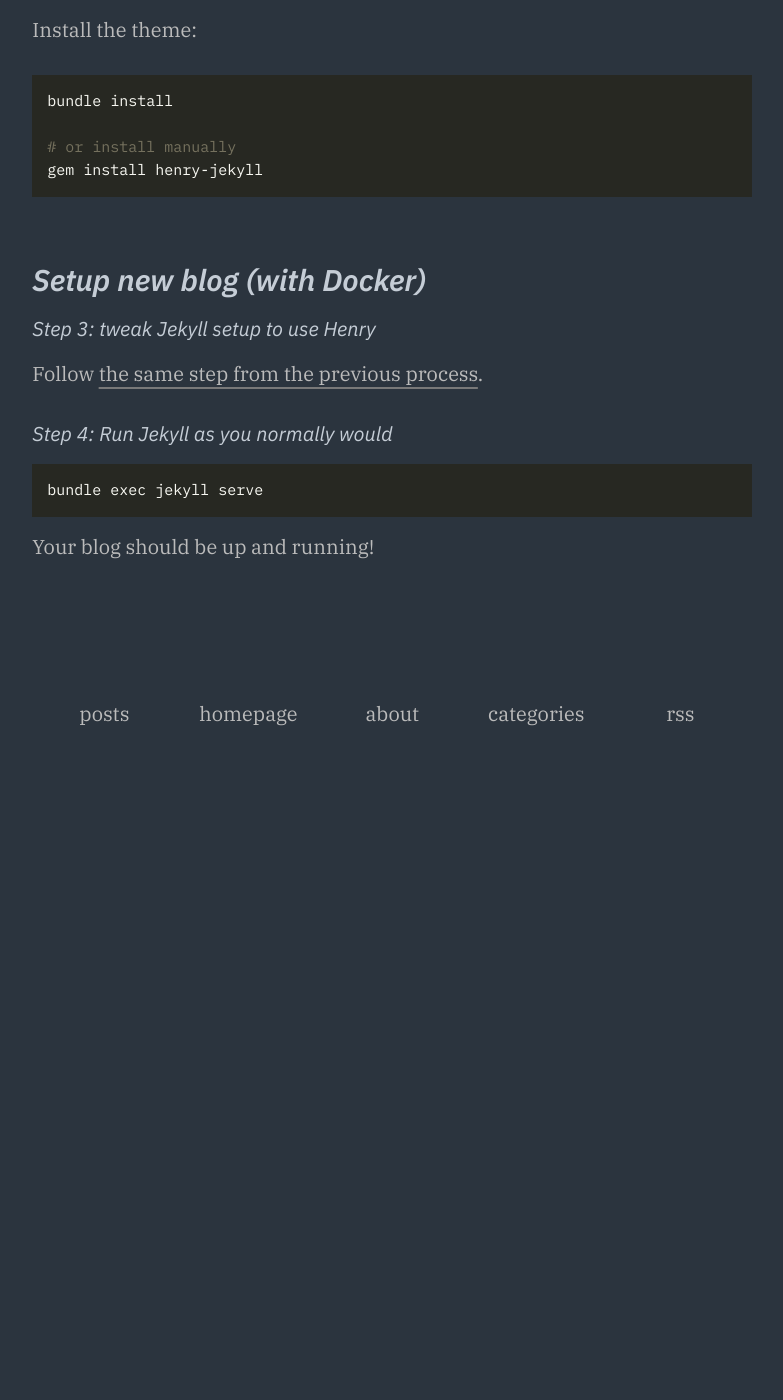
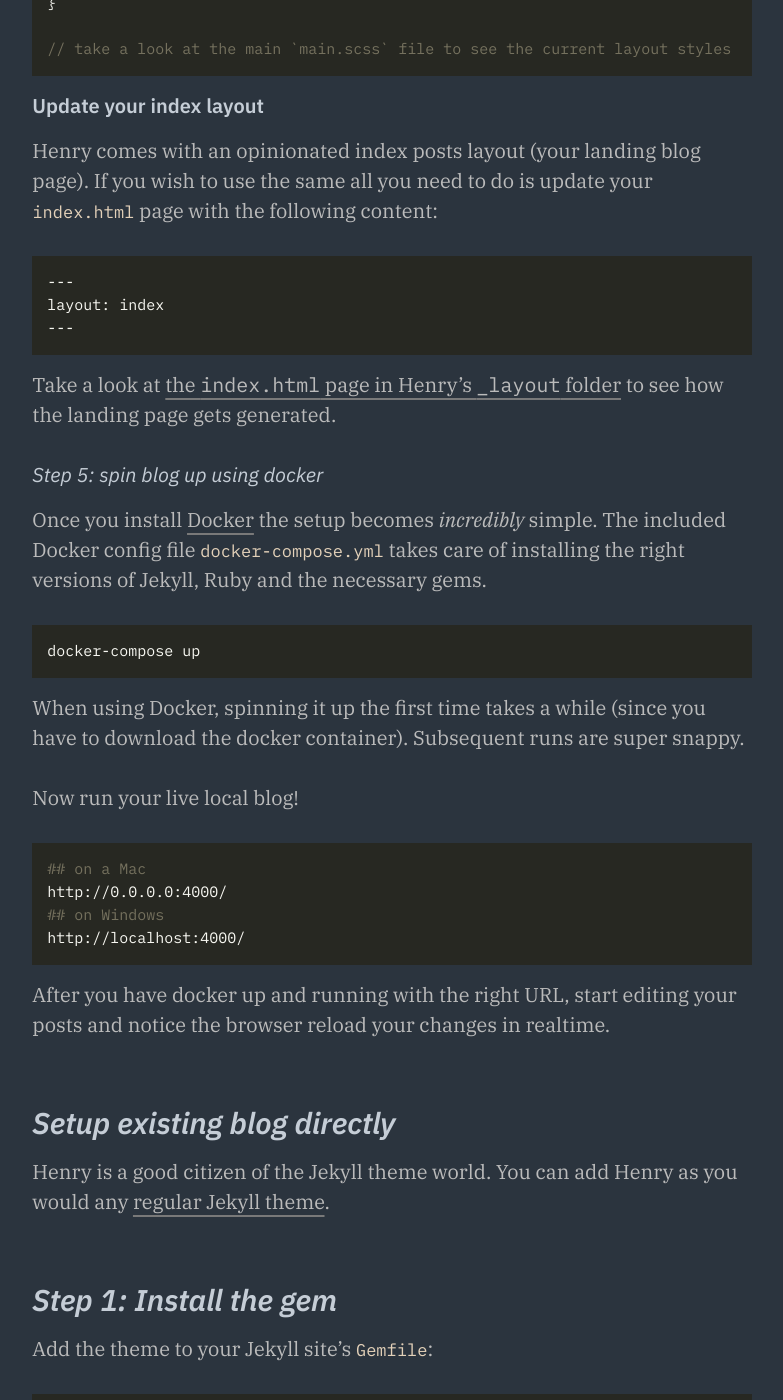
Before and after one commit to kaushikgopal/henry-jekyll, a Jekyll site: the page built from setup.md, in a window 1280 px wide and 1400 px high, scrolled down 5081 px. Shown: the whole window, without its empty margins (81-864 px from the left). Built offline with Jekyll 4.4.1, drawn with Linux system fonts in a browser that asks for light colours; our own code applies the rules of GitHub Pages for plain Markdown files; before the commit the page ends 5862 px from its top, so only the background shows below that; some of the changed text lies outside the part shown.

Commit message:
update setup guide

````diff
--- a/setup.md
+++ b/setup.md
@@ -2,13 +2,14 @@
 
 The quickest way to get up and running with a Jekyll blog using Henry is using the included [Docker](https://www.docker.com/) configuration file.
 
+However, this guide shows the different ways you can get up and running with a Jekyll blog & Henry.
 
 ##### Table of content
 
-[Setup *new* blog with **Docker**](#setup-new-blog-with-docker)
-[Setup *existing* blog with **Docker**](#setup-existing-blog-with-docker)
-[Setup *new* blog directly](#setup-new-blog-directly)
-[Setup *existing* blog directly](#setup-existing-blog-with-docker)
+* [Setup *new* blog with **Docker**](#setup-new-blog-with-docker)
+* [Setup *new* blog directly](#setup-new-blog-directly)
+* [Setup *existing* blog with **Docker**](#setup-existing-blog-with-docker)
+* [Setup *existing* blog directly](#setup-existing-blog-with-docker)
 
 ## Setup new blog (with Docker)
 
@@ -47,6 +48,36 @@
 
 After you have docker up and running with the right URL, start editing your posts and notice the browser reload your changes in realtime.
 
+## Setup new blog directly
+
+If you want to start a new blog from scratch.
+
+### Step 1: clone the henry repo
+
+```shell
+git clone git@github.com:kaushikgopal/henry-jekyll.git my_new_blog
+```
+
+### Step 2: run the cleanup script
+
+Unless you plan on contributing or working on Henry directly you don't need this entire repo. To get started with a new blog, I've added this handy script called `start_new_blog.sh` that morphs the Henry repo to fresh new blog.
+
+```shell
+./start_new_blog.sh
+```
+
+
+### Step 3: Run Jekyll as you normally would
+
+```shell
+bundle exec jekyll server --drafts
+
+# or my preferred way
+bundle exec jekyll server --drafts --watch --force_polling --incremental --livereload
+```
+
+Your blog should be up and running!
+
 ## Setup existing blog (with Docker)
 
 If you have an existing Jekyll blog but want to change the theme to Henry, that should also be simple.
@@ -157,12 +188,30 @@
 
 ### Step 5: spin blog up using docker
 
-Similar to [the last step](https://github.com/kaushikgopal/henry-jekyll#step-3-spin-blog-up-using-docker) in the previous process, use Docker and spin your blog up now!
+Once you install [Docker](https://docs.docker.com/get-docker/) the setup becomes *incredibly* simple. The included Docker config file `docker-compose.yml` takes care of installing the right versions of Jekyll, Ruby and the necessary gems.
 
+```shell
+docker-compose up
+```
+
+When using Docker, spinning it up the first time takes a while (since you have to download the docker container). Subsequent runs are super snappy.
+
+Now run your live local blog!
+
+```shell
+## on a Mac
+http://0.0.0.0:4000/
+## on Windows
+http://localhost:4000/
+```
+
+After you have docker up and running with the right URL, start editing your posts and notice the browser reload your changes in realtime.
 
 ## Setup existing blog directly
 
 Henry is a good citizen of the Jekyll theme world. You can add Henry as you would any [regular Jekyll theme](https://stackoverflow.com/a/45905534).
+
+## Step 1: Install the gem
 
 Add the theme to your Jekyll site's `Gemfile`:
 
@@ -179,16 +228,17 @@
 gem install henry-jekyll
 ```
 
-## Setup new blog (with Docker)
+### Step 2: tweak Jekyll setup to use Henry
 
-### Step 3: tweak Jekyll setup to use Henry
+Follow [the same step as mentioned previously](https://github.com/kaushikgopal/henry-jekyll#step-4-tweak-jekyll-setup-to-use-henry).
 
-Follow [the same step from the previous process](https://github.com/kaushikgopal/henry-jekyll#step-4-tweak-jekyll-setup-to-use-henry).
-
-###  Step 4: Run Jekyll as you normally would
+###  Step 3: Run Jekyll as you normally would
 
 ```shell
-bundle exec jekyll serve
+bundle exec jekyll server --drafts
+
+# or my preferred way
+bundle exec jekyll server --drafts --watch --force_polling --incremental --livereload
 ```
 
 Your blog should be up and running!
````
Also changed, not shown: other parts of setup.md (+1 -1 lines).
